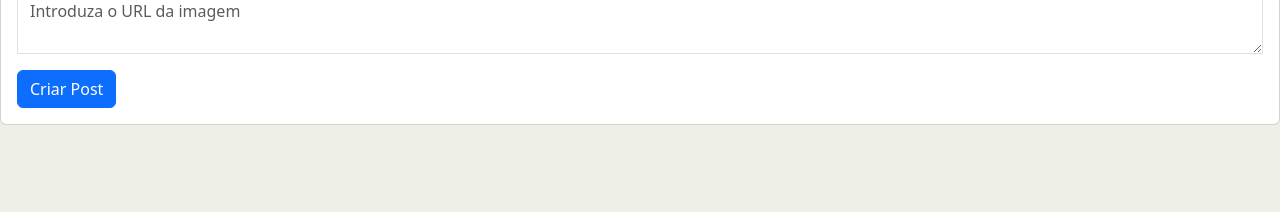
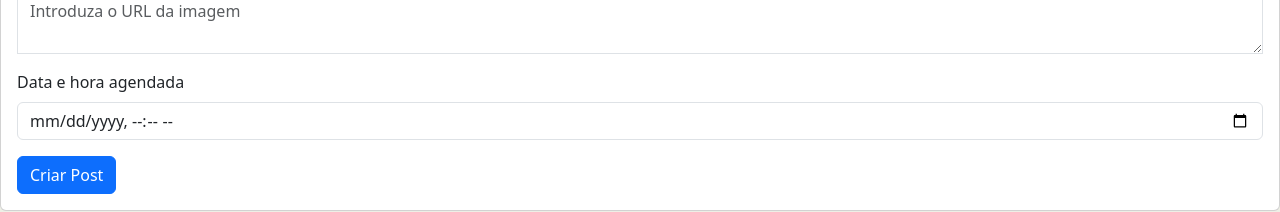
Before and after one commit to miguelabreu94/blogfrontend, a React (Create React App) app: page /add-post in a window 1280 px wide. Shown: the part 443-655 px from the top of the page. Built offline with nearby package versions, Linux system fonts and the light colour scheme; no server answers; sample sign-in values are in the browser's storage.

Commit message:
Added schedule posts functionality

```diff
--- a/src/components/AddPost.jsx
+++ b/src/components/AddPost.jsx
@@ -10,6 +10,7 @@ const AddPost = ({ user }) => {
   const [categories, setCategories] = useState([]);
   const [selectedCategories, setSelectedCategories] = useState([]);
   const [imageName, setImageUrl] = useState("");
+  const [scheduledDate, setscheduledDate] = useState('');
   const editor = useRef(null);
   const navigate = useNavigate();
 
@@ -41,17 +42,9 @@ const AddPost = ({ user }) => {
     fetchCategories();
   }, []);
 
-  const handlePostSubmit = async (e) => {
-    e.preventDefault();
+    const submitPost = async () => {
+      console.log("submitPost function called");
       const token = localStorage.getItem("token");
-
-    console.log(
-      "Adding post with userId:",
-      user.id,
-      "and categories:",
-      selectedCategories
-    );
-
       try {
         const response = await fetch(
           `http://localhost:8080/admin/${user.id}/posts`,
@@ -66,6 +59,7 @@ const AddPost = ({ user }) => {
               content,
               imageName,
               categories: selectedCategories,
+              scheduledDate,
             }),
           }
         );
@@ -75,6 +69,7 @@ const AddPost = ({ user }) => {
           content,
           imageName,
           categories: selectedCategories,
+          scheduledDate,
         });
 
         if (!response.ok) {
@@ -86,14 +81,31 @@ const AddPost = ({ user }) => {
         setTitle("");
         setContent("");
         setImageUrl("");
+        setscheduledDate("");
 
         navigate('/dashboard'); // Adjust the route as needed
 
       } catch (error) {
         console.error("Error:", error);
       }
+    };
 
+const handlePostSubmit = (e) => {
+  e.preventDefault();
+  console.log("handlePostSubmit function called");
+  const desiredDateTime = new Date(scheduledDate).getTime();
+  const currentTime = new Date().getTime();
+  const delay = desiredDateTime - currentTime;
 
+  console.log("Calculated delay:", delay);
+
+  if (delay > 0) {
+    console.log("Post will be submitted in:", delay, "ms");
+    setTimeout(submitPost, delay);
+  } else {
+    console.log("Post will be submitted immediately");
+    submitPost();
+  }
 };
 
   const handleCheckboxChange = (e) => {
@@ -168,6 +180,15 @@ const AddPost = ({ user }) => {
                 onChange={(e) => setImageUrl(e.target.value)}
               />
             </div>
+            <div className="my-3">
+              <Label for="scheduledDate">Data e hora agendada</Label>
+              <Input
+                type="datetime-local"
+                id="scheduledDate"
+                value={scheduledDate}
+                onChange={(e) => setscheduledDate(e.target.value)}
+              />
+            </div>
             <Button type="submit" color="primary">
               Criar Post
             </Button>
```
Lines whose indentation alone changed are shown as unchanged.
